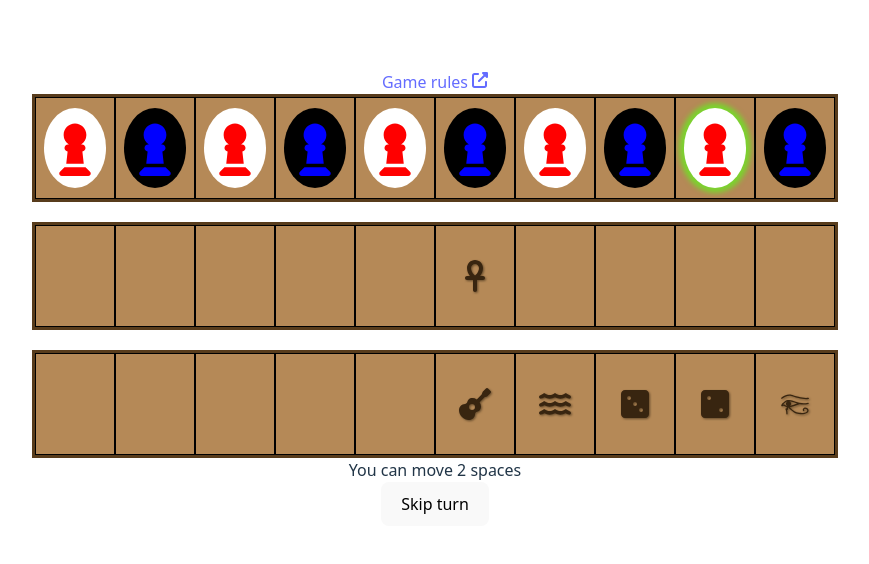
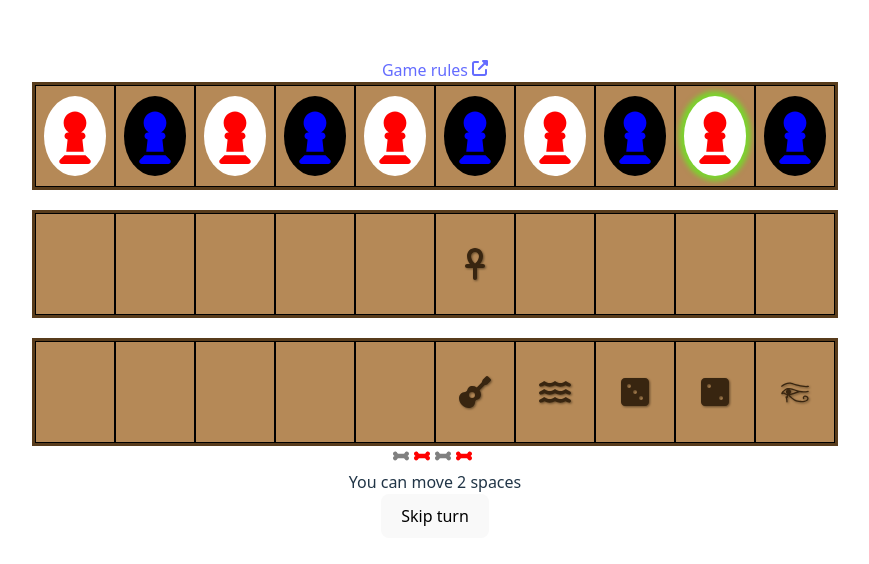
Before and after one commit to reluttrull/senet, a React (Vite) app: page / in a window 1280 px wide. Shown: the part 102-666 px from the top of the page, without its empty margins (205-1074 px from the left). Built offline with nearby package versions, Linux system fonts and the light colour scheme.

Commit message:
show stick rolls

```diff
--- a/src/App.css
+++ b/src/App.css
@@ -110,3 +110,15 @@
   box-shadow: 0 0 5px 5px rgba(88, 255, 22, 0.63);
   z-index: 4;
 }
+
+.stick {
+  padding-right: 5px;
+}
+
+.stick-face-up {
+  color: red;
+}
+
+.stick-face-down {
+  color: gray;
+}
--- a/src/SinglePlayer.tsx
+++ b/src/SinglePlayer.tsx
@@ -1,5 +1,5 @@
 import { useEffect, useRef, useState } from 'react'
-import { FaChessPawn, FaAnkh, FaGuitar, FaWater, FaDiceThree, FaDiceTwo } from 'react-icons/fa6'
+import { FaChessPawn, FaAnkh, FaGuitar, FaWater, FaDiceThree, FaDiceTwo, FaBone } from 'react-icons/fa6'
 import { GiEyeOfHorus } from 'react-icons/gi'
 import Pawn from './Pawn'
 import './App.css'
@@ -10,6 +10,7 @@ type SinglePlayerProps = {
 
 function SinglePlayer({ gameOverCallback }: SinglePlayerProps) {
   const sticksRef = useRef([0,0,0,0]);
+  const [displaySticks, setDisplaySticks] = useState(sticksRef.current);
   const [sticksValue, setSticksValue] = useState(-1);
   const board = new Array(30).fill(null);
   const isPlayerTurnRef = useRef(true);
@@ -123,6 +124,7 @@ function SinglePlayer({ gameOverCallback }: SinglePlayerProps) {
 
   function rollSticks(){
     sticksRef.current = getSticksRoll();
+    setDisplaySticks(sticksRef.current);
     setSticksValue(getSticksValue());
   }
 
@@ -219,6 +221,7 @@ function SinglePlayer({ gameOverCallback }: SinglePlayerProps) {
                 })}
             </div>
         </div>
+        <div>{displaySticks.map((stick, index) => <FaBone key={`stick${index}`} className={stick == 1 ? "stick stick-face-up" : "stick stick-face-down"} />)}</div>
         <div>{isPlayerTurn ? <span>You can </span> : <span>Opponent can </span>}move {sticksValue} spaces</div>
         <button onClick={handleSkipTurn}>Skip turn</button>
         <div>{pawns.map((pawnLocation,index) => {if (pawnLocation > 29) return (<FaChessPawn key={`playerscore${index}`} style={{color:'white'}} />)})}</div>
```
